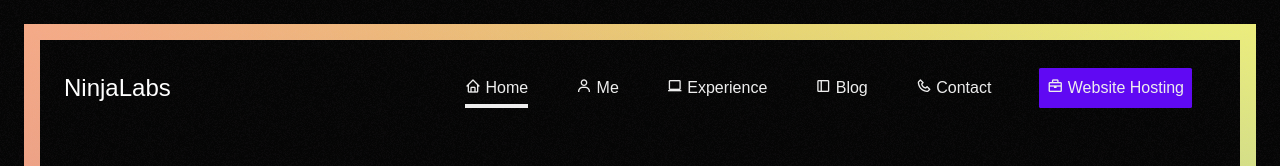
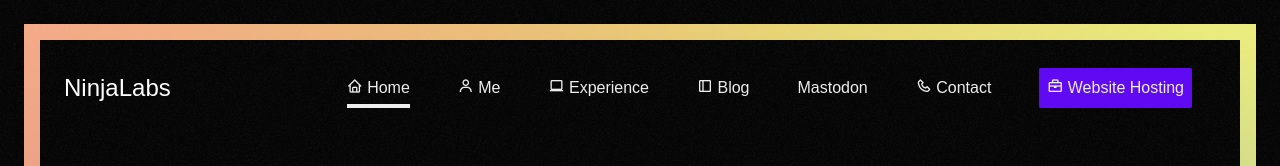
Before and after one commit to NinjaLabs-Dev/ninjalabs, a Vue app: page / in a window 1280 px wide. Shown: the top 166 px of the page. Built offline with nearby package versions, Linux system fonts and the light colour scheme; a web font is replaced by a local one; what @lottiefiles/vue-lottie-player, v-tooltip would draw is missing.

Commit message:
feat(Nav): added temp Mastodon

```diff
--- a/src/App.vue
+++ b/src/App.vue
@@ -37,6 +37,10 @@
 						<a href="https://blog.ninjalabs.dev" class="item">
 							<i class='bx bx-dock-left' ></i>
 							Blog
+						</a>
+
+						<a rel="me" class="item" href="https://tech.lgbt/@NinjaLabs">
+							Mastodon
 						</a>
 
 						<router-link to="/contact" class="item">
```
